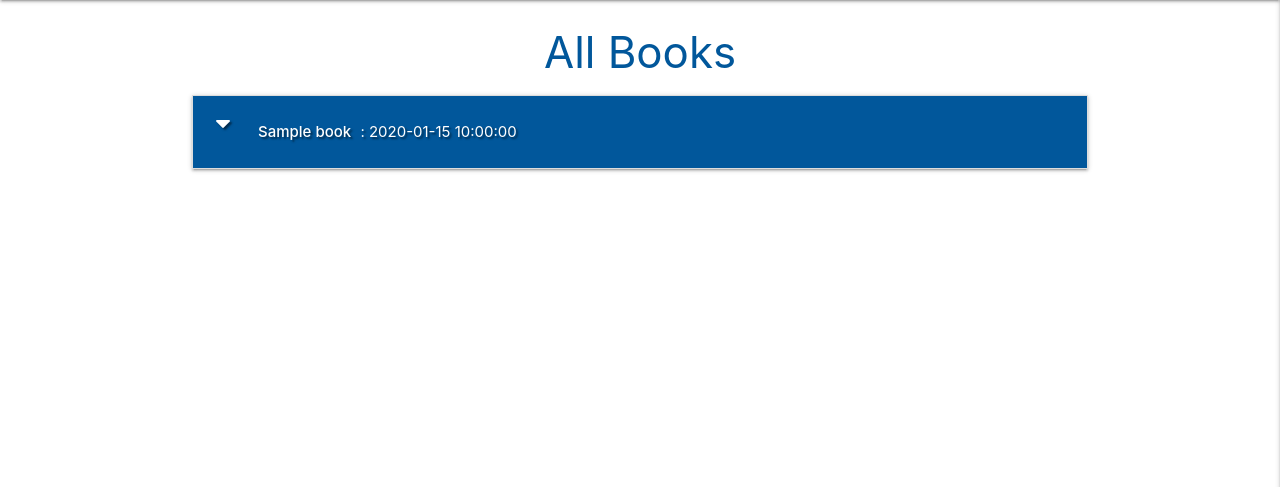
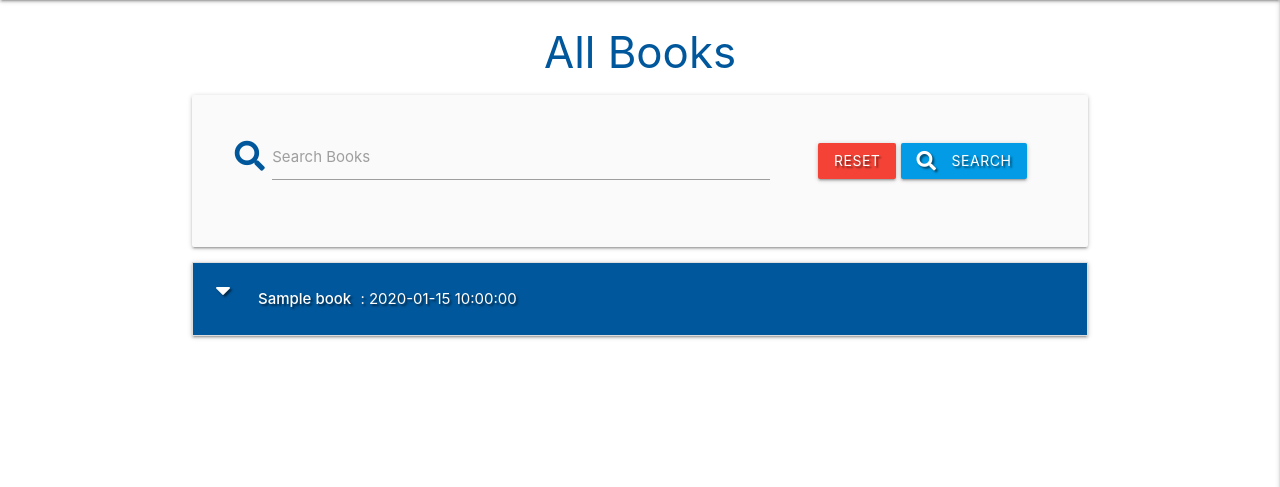
Before and after one commit to tindyc/milestoneproject3, a Flask app: page / in a window 1280 px wide. Shown: the part 64-551 px from the top of the page. Run offline with Flask 2, Linux system fonts and the light colour scheme; a database or web service that is not in the repository returns one stand-in record (values such as "Sample title"); some libraries are stand-ins or nearby versions.

Commit message:
Add Search functionality

```diff
--- a/app.py
+++ b/app.py
@@ -22,6 +22,13 @@ mongo = PyMongo(app)
 @app.route("/get_books")
 def get_books():
     books = list(mongo.db.books.find())
+    return render_template("books.html", books=books)
+
+
+@app.route("/search", methods=["GET", "POST"])
+def search():
+    query = request.form.get("query")
+    books = list(mongo.db.books.find({"$text": {"$search": query}}))
     return render_template("books.html", books=books)
 
 
--- a/templates/books.html
+++ b/templates/books.html
@@ -3,6 +3,25 @@
 
 <h3 class="light-blue-text text-darken-4 center-align">All Books</h3>
 
+<div class="row card-panel grey lighten-5">
+    <form action="{{ url_for('search') }}" method="post" class="col s12">
+        <div class="row valign-wrapper center-align">
+            <div class="input-field col s12 m8">
+                <i class="fas fa-search prefix light-blue-text text-darken-4"></i>
+                <input type="text" name="query" id="query" minlength="3" class="validate" required>
+                <label for="query">Search Books</label>
+            </div>
+            <div class="col s12 m4">
+                <a href="{{ url_for('get_books') }}" class="red btn text-shadow">Reset</a>
+                <button type="submit" class="light-blue darken-1 btn text-shadow">
+                    <i class="fas fa-search left"></i> Search
+                </button>
+            </div>
+        </div>
+    </form>
+</div>
+
+{% if books|length > 0 %}
 <ul class="collapsible">
     {% for book in books %}
     <li>
@@ -26,5 +45,8 @@
     </li>
     {% endfor %}
 </ul>
+{% else %}
+<h3 class="red-text text-darken-4 center-align">No Results Found</h3>
+{% endif %}
 
 {% endblock %}
```
